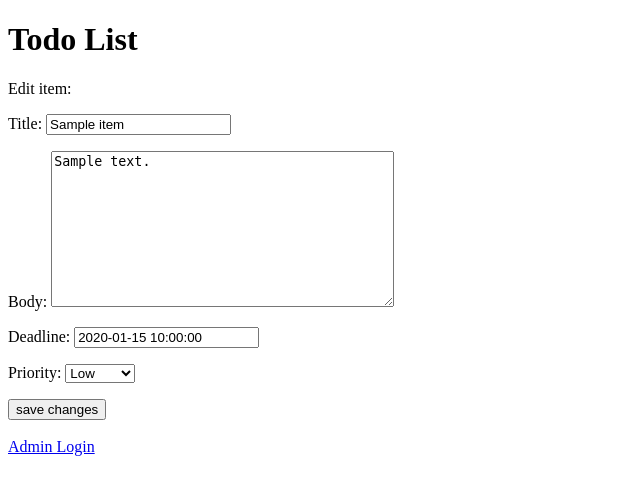
After one commit to tymekm/todoList, a Django app: page /editItem/1/ in a window 1280 px wide. The commit adds this page. Shown: the top 495 px of the page, without its empty margins (0-640 px from the left). Run offline with Django 3.2, Linux system fonts and the light colour scheme; tables that the repository leaves empty hold one stand-in row (values such as "Sample post").

Commit message:
added ability to edit items

```diff
--- a/item/forms.py
+++ b/item/forms.py
@@ -5,5 +5,6 @@ from .models import Item
 class ItemForm(forms.ModelForm):
     class Meta:
         model = Item
-        fields = ['body']
+        fields = ['title', 'body', 'deadline', 'priority']
         lables = {'body': ''}
+        deadline = forms.DateTimeField
--- a/item/models.py
+++ b/item/models.py
@@ -6,12 +6,12 @@ class Item(models.Model):
     title = models.CharField(max_length=200)
     body = models.TextField()
     deadline = models.DateTimeField()
-    priorities = [
+    PRIORITIES = [
         ('L', 'Low'),
         ('M', 'Medium'),
         ('H', 'High'),
     ]
-    priority = models.CharField(max_length=1, choices=priorities, default='M')
+    priority = models.CharField(max_length=1, choices=PRIORITIES, default='M')
     createdAt = models.DateTimeField(default=datetime.now, blank=True)
 
     class Meta:
--- /dev/null
+++ b/item/templates/item/editItem.html
@@ -0,0 +1,10 @@
+{%extends "item/base.html"%}
+{%block content%}
+{% comment %}<p><a href="{%url 'item:item' item.id%}">{{title}}</a></p>{% endcomment %}
+    <p>Edit item: </p>
+    <form action="{%url 'item:editItem' item.id%}" method='post'>
+	{%csrf_token%}
+	{{form.as_p}}
+	<button name='submit'>save changes</button>
+    </form>
+{%endblock content%}
--- a/item/templates/item/index.html
+++ b/item/templates/item/index.html
@@ -1,9 +1,11 @@
-{%extends 'item/layout.html'%}
+{%extends 'item/base.html'%}
 {%block content%}
 <h3>Hello there</h3>
 <ul>
     {%for item in items%}
     <li><a href="/item/details/{{item.id}}">{{item.title}}</a></li>
+    {%empty%}
+    <li>No items have been added yet</li>
     {%endfor%}
 </ul>
 <a href="{%url 'item:newItem'%}">Add new item</a>
--- a/item/templates/item/newItem.html
+++ b/item/templates/item/newItem.html
@@ -1,4 +1,4 @@
-{%extends "item/layout.html"%}
+{%extends "item/base.html"%}
 {%block content%}
     <p>Add new item: </p>
     <form action="{%url 'item:newItem'%}" method='post'>
--- a/item/urls.py
+++ b/item/urls.py
@@ -1,9 +1,11 @@
 from django.urls import path
-
 from . import views
 
+app_name = 'item'
 urlpatterns = [
     path('', views.index, name='index'),
     path('details/<int:id>/', views.details, name='details'),
-    path('newItem/', views.newItem, name='newItem')
+    path('newItem/', views.newItem, name='newItem'),
+    path('newItem/<int:id>/', views.newItem, name='newItem'),
+    path('editItem/<int:id>/', views.editItem, name='editItem')
 ]
--- a/item/views.py
+++ b/item/views.py
@@ -26,10 +26,25 @@ def newItem(request):
     if request.method != 'POST':
         form = ItemForm
     else:
-        form = ItemForm(data=request.Post)
-    if form.is_valid():
-        form.save()
-        return HttpResponseRedirect(reverse('item:items'))
+        form = ItemForm(data=request.POST)
+        if form.is_valid():
+            form.save()
+            return HttpResponseRedirect(reverse('item:index'))
 
     context = {'form': form}
     return render(request, 'item/newItem.html', context)
+
+
+def editItem(request, id):
+    item = Item.objects.get(id=id)
+
+    if request.method != 'POST':
+        form = ItemForm(instance=item)
+    else:
+        form = ItemForm(instance=item, data=request.POST)
+        if form.is_valid():
+            form.save()
+            return HttpResponseRedirect(reverse('item:index'))
+
+    context = {'item': item, 'form': form}
+    return render(request, 'item/editItem.html', context)
--- a/todoList/urls.py
+++ b/todoList/urls.py
@@ -2,7 +2,7 @@ from django.contrib import admin
 from django.urls import path, include
 
 urlpatterns = [
+    path('admin/', admin.site.urls),
     path('', include('item.urls')),
-    path('admin/', admin.site.urls),
     path('item/', include('item.urls'))
 ]
```
Also changed, not shown: item/templates/item/details.html (+7 -6 lines), item/migrations/0003_auto_20190531_0932.py (added), item/templates/item/base.html (renamed from item/templates/item/layout.html).
